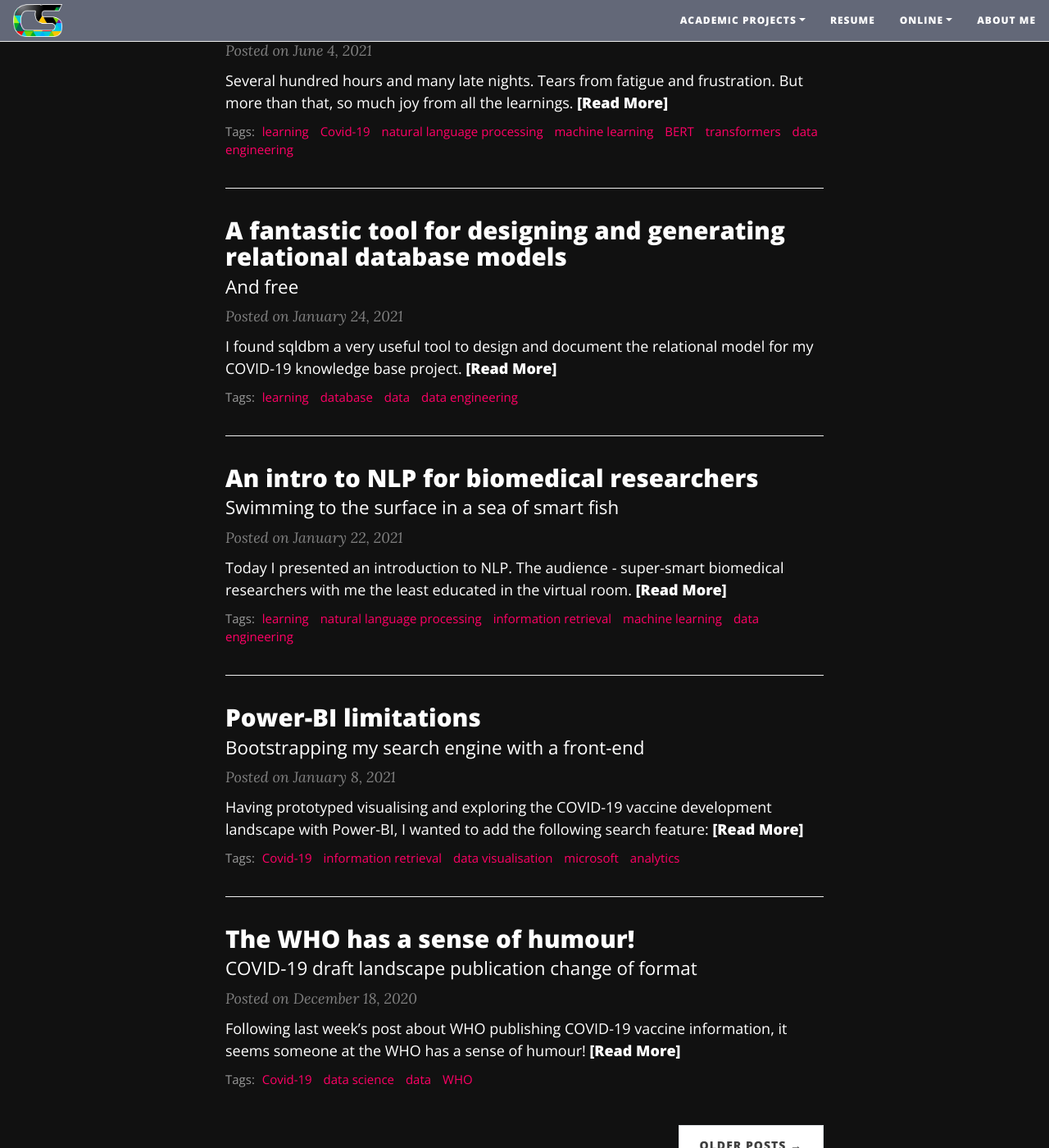
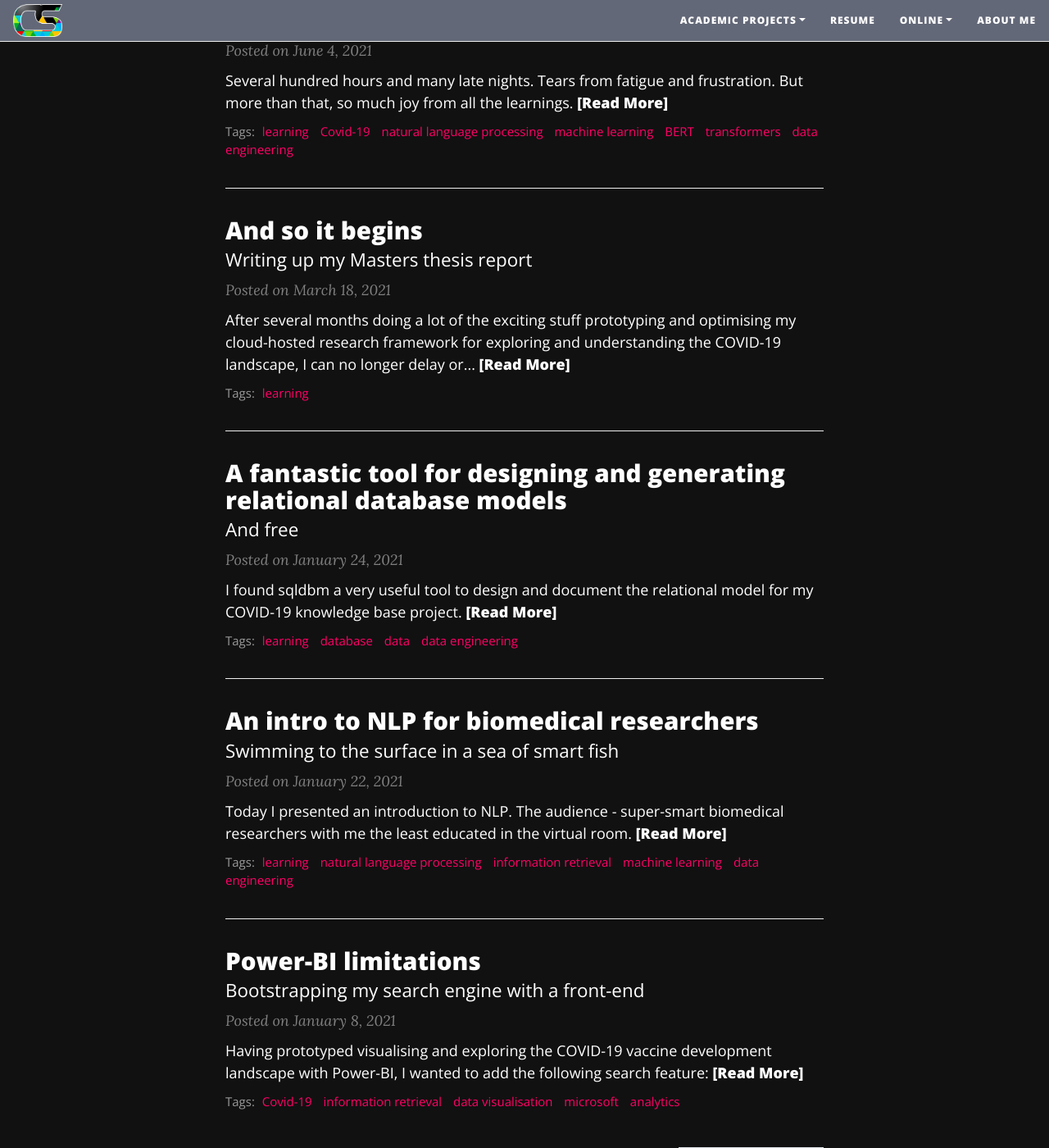
Before and after one commit to corticalstack/corticalstack.github.io, a Jekyll site: the page built from index.html, in a window 1280 px wide and 1400 px high, scrolled down 396 px. Shown: the whole window at 82% size. Built offline with Jekyll 4.4.1, drawn with Linux system fonts in a browser that asks for light colours; nearby versions of some CDN libraries; the list of posts is cut into pages by our own code.

Commit message:
Added thesis

```diff
--- /dev/null
+++ b/_posts/2021-03-18-and-so-it-begins.md
@@ -0,0 +1,10 @@
+---
+layout: post
+title: And so it begins
+subtitle: Writing up my Masters thesis report
+cover-img: /assets/img/forest_path.jpg
+tags: [learning]
+---
+After several months doing a lot of the exciting stuff prototyping and optimising my cloud-hosted research framework for exploring and understanding the COVID-19 landscape, I can no longer delay or bury my head in the sand.  It's now time to turn my attention to writing it all up!
+
+Despite making notes as I've progressed the implementation, I fear it's going to be a real uphill slog. Feeling author's fatigue and burnout from all the previous module reports, I know that if I do a little something each day I can arrive at a report I can be proud of.  Here we go...
```
Also changed, not shown: _posts/2021-01-24-a-tool-for-relational-db-modelling.md (+0 -1 lines).
